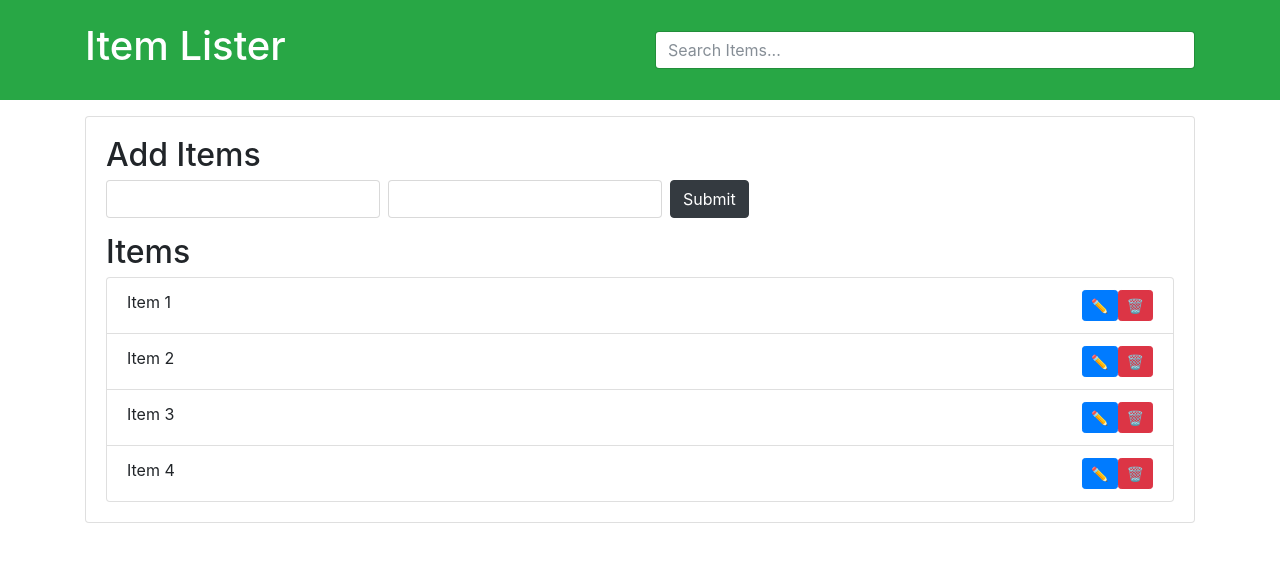
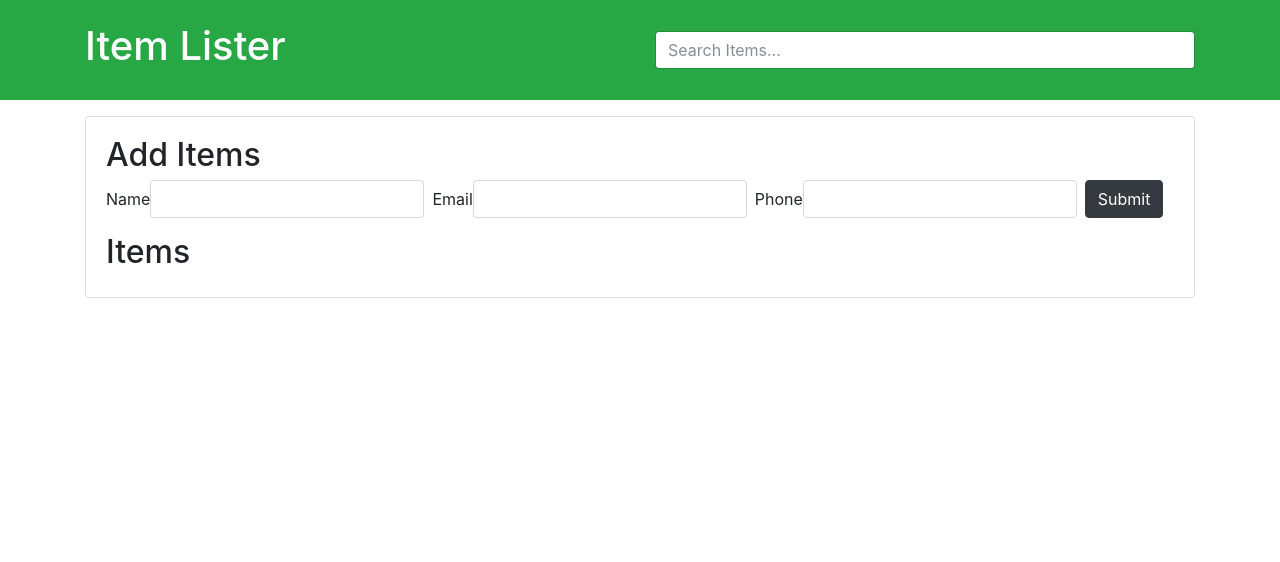
Before and after one commit to koushik172/DSA, a plain HTML site: page Web Starter/index.html in a window 1280 px wide. Drawn offline with nearby package versions, Linux system fonts and the light colour scheme.

Commit message:
Lets Scale the app to more users

```diff
--- a/Web Starter/index.html
+++ b/Web Starter/index.html
@@ -33,33 +33,17 @@
     <div class="container">
       <div id="main" class="card card-body">
         <h2 class="title">Add Items</h2>
-        <form id="addForm" class="form-inline mb-3">
-          <input type="text" class="form-control mr-2" id="item1" />
-          <input type="text" class="form-control mr-2" id="item2" />
+        <form id="addForm" class="form-inline mb-3 gap-5">
+          <label>Name</label>
+          <input type="text" class="form-control mr-2" id="name" />
+          <label>Email</label>
+          <input type="text" class="form-control mr-2" id="email" />
+          <label>Phone</label>
+          <input type="text" class="form-control mr-2" id="phone" />
           <input type="submit" class="btn btn-dark" value="Submit" />
         </form>
         <h2 class="title">Items</h2>
         <ul id="items" class="list-group">
-          <li class="list-group-item">
-            Item 1
-            <button class="btn btn-danger btn-sm float-right delete"> 🗑️ </button>
-            <button class="btn btn-primary btn-sm float-right edit"> ✏️</button>
-          </li>
-          <li class="list-group-item">
-            Item 2
-            <button class="btn btn-danger btn-sm float-right delete"> 🗑️ </button>
-            <button class="btn btn-primary btn-sm float-right edit"> ✏️</button>
-          </li>
-          <li class="list-group-item">
-            Item 3
-            <button class="btn btn-danger btn-sm float-right delete"> 🗑️ </button>
-            <button class="btn btn-primary btn-sm float-right edit"> ✏️</button>
-          </li>
-          <li class="list-group-item">
-            Item 4
-            <button class="btn btn-danger btn-sm float-right delete"> 🗑️ </button>
-            <button class="btn btn-primary btn-sm float-right edit"> ✏️</button>
-          </li>
         </ul>
       </div>
     </div>
--- a/Web Starter/main.js
+++ b/Web Starter/main.js
@@ -14,16 +14,18 @@ function addItem(e) {
   e.preventDefault();
 
   // Get input value
-  var newItem1 = document.getElementById("item1").value;
-  var newItem2 = document.getElementById("item2").value;
+  var name = document.getElementById("name").value;
+  var email = document.getElementById("email").value;
+  var phone = document.getElementById("phone").value;
   // Create new li element
   var li = document.createElement("li");
   // Add class
   li.className = "list-group-item";
   // Add text node with input value
-  li.appendChild(document.createTextNode(newItem1 + " " + newItem2));
-  let obj = { Item1 : newItem1, Item2 : newItem2 };
-  localStorage.setItem(newItem1, JSON.stringify(obj));
+  li.appendChild(document.createTextNode(name + " - " + email + " - " + phone));
+  let obj = { 'name' : name, 'email' : email, 'phone': phone};
+  console.log(obj);
+  localStorage.setItem(name, JSON.stringify(obj));
   // let data = JSON.parse(localStorage.getItem(newItem1));
 
   // Create del button element
```
